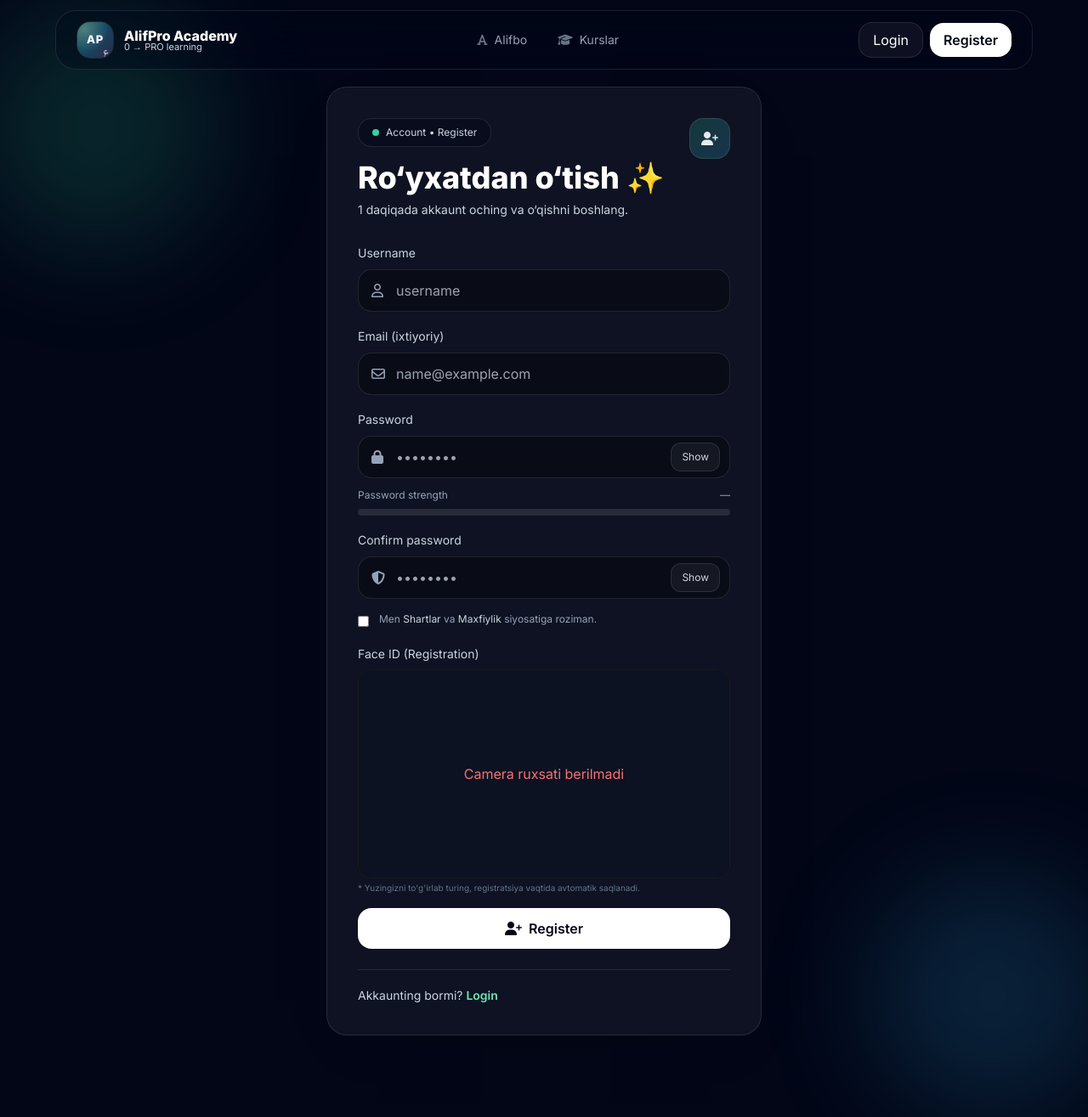
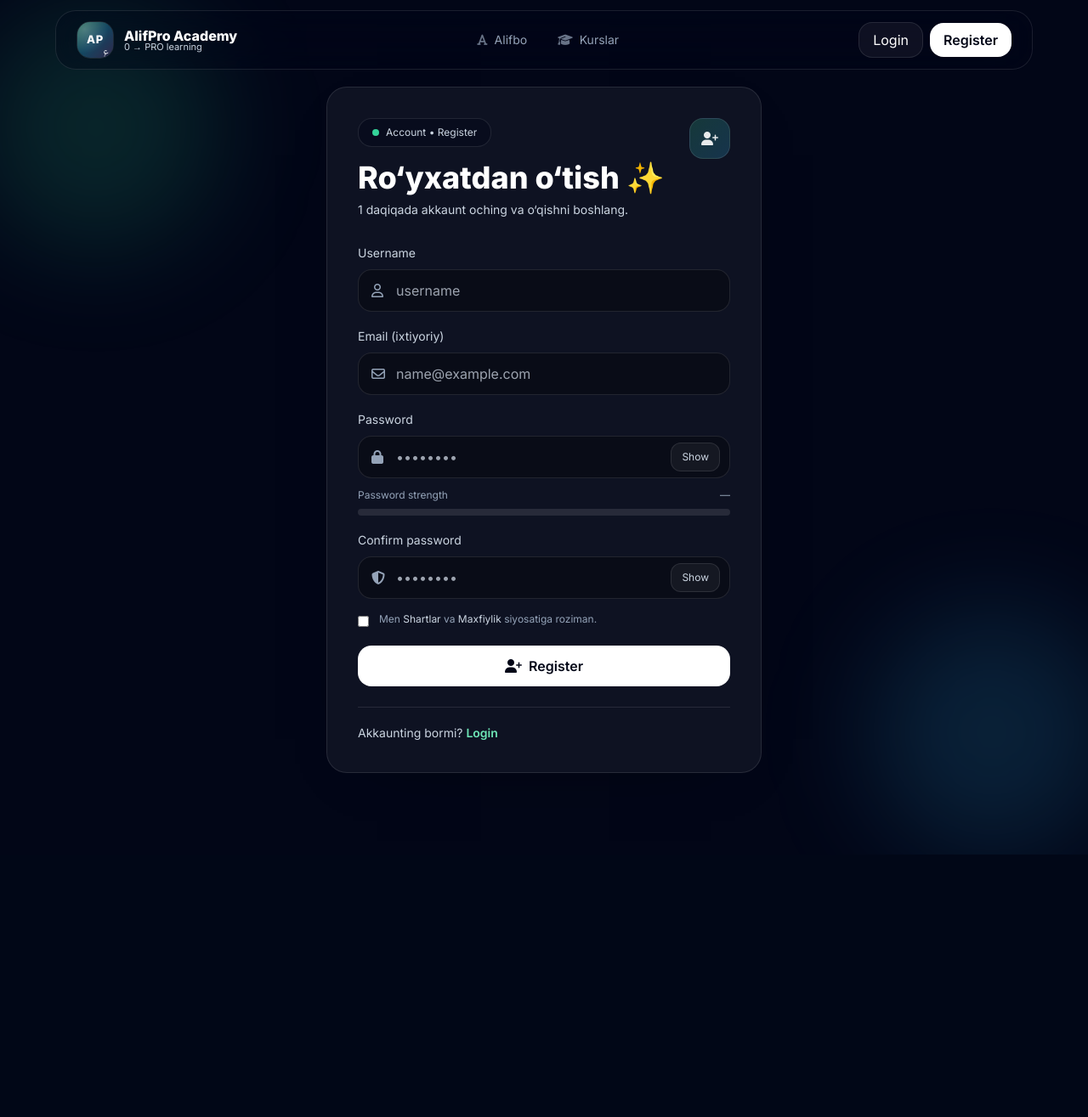
Before and after one commit to SayfullayevBekzod/arabtili, a Django app: page /accounts/register/ in a window 1280 px wide. Shown: the whole page at 85% size. After the commit the page ends 1006 px from the top, so only its background shows below. Run offline with Django 5.2, Linux system fonts and the light colour scheme; parts of the project's set-up code (start-up, migrations or seed data) failed here and were passed over; some libraries are stand-ins or nearby versions.

Commit message:
completely remove face id leftovers

```diff
--- a/arab/models.py
+++ b/arab/models.py
@@ -752,7 +752,6 @@ class Profile(TimeStamped):
     user = models.OneToOneField(settings.AUTH_USER_MODEL, on_delete=models.CASCADE, related_name="profile")
     avatar = models.ImageField(upload_to="avatars/", blank=True, null=True)
     bio = models.TextField(max_length=500, blank=True)
-    face_encoding = models.TextField(blank=True, null=True, help_text="JSON list of face encoding values")
 
     def __str__(self):
         return f"{self.user.username}'s profile"
--- a/arab/templates/auth/login.html
+++ b/arab/templates/auth/login.html
@@ -88,11 +88,7 @@
         </button>
 
         <!-- Face Login -->
-        <a href="/face-login/"
-          class="mt-3 w-full rounded-2xl border border-white/10 bg-white/5 text-slate-300 py-3 font-semibold hover:bg-white/10 transition flex items-center justify-center gap-2">
-          <span class="text-xl">🙂</span>
-          Face ID
-        </a>
+
       </form>
 
       <!-- Footer links -->
--- a/arab/templates/auth/register.html
+++ b/arab/templates/auth/register.html
@@ -133,23 +133,7 @@
           </span>
         </label>
 
-        <!-- Face Capture (Inline) -->
-        <div class="mb-4">
-          <label class="text-sm text-slate-300 mb-2 block">Face ID (Registration)</label>
-          <div class="relative w-full aspect-video bg-black rounded-2xl overflow-hidden border border-white/10 group">
-            <video id="video" class="w-full h-full object-cover transform scale-x-[-1]" autoplay playsinline
-              muted></video>
-            <canvas id="canvas" class="hidden"></canvas>
 
-            <div id="cam-status"
-              class="absolute inset-0 flex items-center justify-center bg-slate-900/80 pointer-events-none">
-              <span class="text-xs text-slate-400">Camera start...</span>
-            </div>
-          </div>
-          <input type="hidden" name="face_data" id="face_data">
-          <p class="text-[10px] text-slate-500 mt-1">* Yuzingizni to'g'irlab turing, registratsiya vaqtida avtomatik
-            saqlanadi.</p>
-        </div>
 
         <!-- Button -->
         <button id="reg-btn"
@@ -159,65 +143,7 @@
         </button>
       </form>
 
-      <script>
-        const vid = document.getElementById('video');
-        const canv = document.getElementById('canvas');
-        const inp = document.getElementById('face_data');
-        const stat = document.getElementById('cam-status');
-        const btnReg = document.getElementById('reg-btn');
-        const form = document.querySelector('form');
 
-        // Auto start camera
-        async function startCamera() {
-          try {
-            // Check if mediaDevices is available (requires HTTPS or localhost)
-            if (!navigator.mediaDevices || !navigator.mediaDevices.getUserMedia) {
-              stat.innerHTML = '<span class="text-red-400">Camera API mavjud emas (HTTPS kerak)</span>';
-              return;
-            }
-
-            const stream = await navigator.mediaDevices.getUserMedia({
-              video: { facingMode: 'user', width: { ideal: 640 }, height: { ideal: 480 } }
-            });
-            vid.srcObject = stream;
-            vid.onloadedmetadata = () => {
-              stat.style.display = 'none';
-            };
-          } catch (err) {
-            console.error('Camera Error:', err);
-            if (err.name === 'NotAllowedError') {
-              stat.innerHTML = '<span class="text-red-400">Camera ruxsati berilmadi</span>';
-            } else if (err.name === 'NotFoundError') {
-              stat.innerHTML = '<span class="text-red-400">Camera topilmadi</span>';
-            } else {
-              stat.innerHTML = '<span class="text-red-400">Camera xatosi: ' + err.message + '</span>';
-            }
-          }
-        }
-        startCamera();
-
-        // On submit, capture frame
-        form.addEventListener('submit', (e) => {
-          // Prevent default momentarily to capture
-          if (!inp.value && vid.srcObject) {
-            e.preventDefault();
-            btnReg.textContent = "Processing...";
-            btnReg.disabled = true;
-
-            // Capture
-            canv.width = vid.videoWidth;
-            canv.height = vid.videoHeight;
-            const ctx = canv.getContext('2d');
-            ctx.drawImage(vid, 0, 0, canv.width, canv.height);
-
-            // Set to hidden input
-            inp.value = canv.toDataURL('image/jpeg', 0.8);
-
-            // Submit
-            form.submit();
-          }
-        });
-      </script>
 
       <!-- Footer links -->
       <div class="mt-6 border-t border-white/10 pt-5">
```
Also changed, not shown: arab/migrations/0024_remove_profile_face_encoding.py (added).
